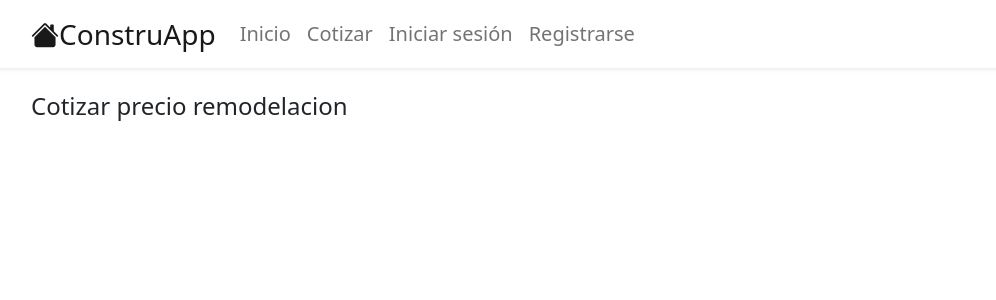
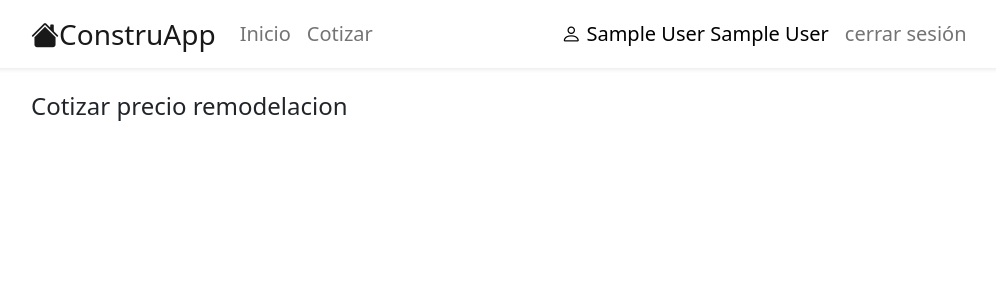
Before and after one commit to migueweb/construapp, a PHP site: page /index.php in a window 1280 px wide. Shown: the top 300 px of the page, without its empty margins (51-1047 px from the left). Run offline with PHP 8.4, Linux system fonts and the light colour scheme; the visitor is signed in with stand-in values (Sample User, id 1).

Commit message:
add logout

```diff
--- a/index.php
+++ b/index.php
@@ -1,4 +1,10 @@
 <?php include 'views/header.php';?>
+<?php
+if(isset($_GET['msg']) && $_GET['msg'] == 'destroy'){
+    session_destroy();
+    header('Location: ./');
+}
+?>
 
     <!-- Start main content-->
     <div class="container mt-4">
--- a/views/footer.php
+++ b/views/footer.php
@@ -1,12 +1,32 @@
-
     <!-- Start footer-->
 
     <!--End footer-->
+
+
+    <!-- Modal Logout -->
+    <div class="modal fade" id="exampleModal" tabindex="-1" aria-labelledby="exampleModalLabel" aria-hidden="true">
+        <div class="modal-dialog">
+            <div class="modal-content">
+                <div class="modal-header">
+                    <h5 class="modal-title" id="exampleModalLabel">¿Desea cerrar sesión?</h5>
+                    <button type="button" class="btn-close" data-bs-dismiss="modal" aria-label="Close"></button>
+                </div>
+                <div class="modal-body">
+                    Si desea cerrar sesión presione "Cerrar sesión"
+                </div>
+                <div class="modal-footer">
+                    <button type="button" class="btn btn-secondary" data-bs-dismiss="modal">Cancelar</button>
+                    <a href="./?msg=destroy" type="button" class="btn btn-primary">Cerrar sesión</a>
+                </div>
+            </div>
+        </div>
+    </div>
 
     <!-- Start Bootstrap scripts -->
     <script src="/js/bootstrap.min.js"></script>
     <script src="/js/bootstrap.bundle.min.js"></script>
     <!-- End Bootstrap scripts -->
 
-</body>
-</html>
+    </body>
+
+    </html>
--- a/views/header.php
+++ b/views/header.php
@@ -1,3 +1,5 @@
+<?php session_start();?>
+
 <!DOCTYPE html>
 <html lang="es">
 
@@ -15,7 +17,7 @@
 
 <body>
     <!-- Start navbar -->
-    <nav class="navbar navbar-expand-lg shadow-sm">
+    <nav class="navbar navbar-expand-lg shadow-sm ">
         <div class="container">
             <a class="navbar-brand fs-3" href="./"> <i class="bi bi-house-fill"></i>ConstruApp</a>
 
@@ -24,16 +26,37 @@
                 <span class="navbar-toggler-icon"></span>
             </button>
 
-            <div class="collapse navbar-collapse w-100" id="navbarNavAltMarkup">
+            <div class="collapse navbar-collapse " id="navbarNavAltMarkup">
                 <div class="navbar-nav">
-                    <a class="nav-link fs-5" href="#">Inicio</a>
+                    <a class="nav-link fs-5" href="./">Inicio</a>
                     <a class="nav-link fs-5" href="#">Cotizar</a>
-                    <a class="nav-link fs-5" href="./login.php">Iniciar sesión</a>
-                    <a class="nav-link fs-5" href="./register.php">Registrarse</a>
 
+                    <?php if(!isset($_SESSION['login']) || $_SESSION['login'] != true  ){?>
+                        <a class="nav-link fs-5" href="./login.php">Iniciar sesión</a>
+                        <a class="nav-link fs-5" href="./register.php">Registrarse</a>
+                    <?php }?>
                 </div>
             </div>
 
+            <?php if(isset($_SESSION['login']) && $_SESSION['login'] == true){ ?>
+
+            <div class="collapse navbar-collapse" id="navbarNavAltMarkup">
+                <div class="navbar-nav">
+
+                    <a class="nav-link fs-5 text-black">
+                        <i class="bi bi-person"></i>
+                        <?php echo $_SESSION['name'], ' ',$_SESSION['lastname'] ; ?>
+                    </a>
+
+                    <a href="#" class="nav-link fs-5" data-bs-toggle="modal" data-bs-target="#exampleModal">cerrar sesión</a>
+                </div>
+            </div>
+
+            <?php }?>
+
         </div>
+
+
+
     </nav>
     <!-- End navbar -->
```
